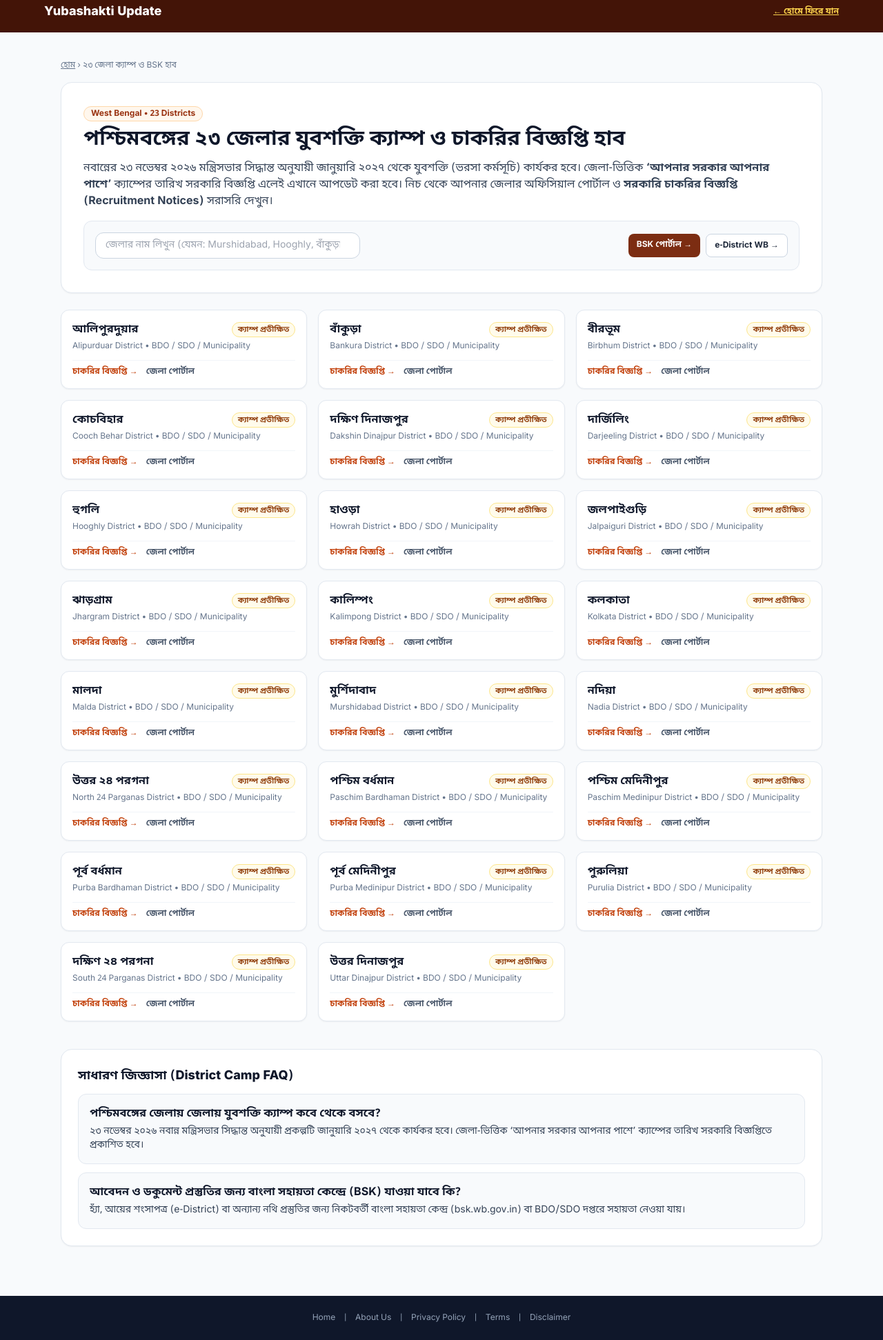
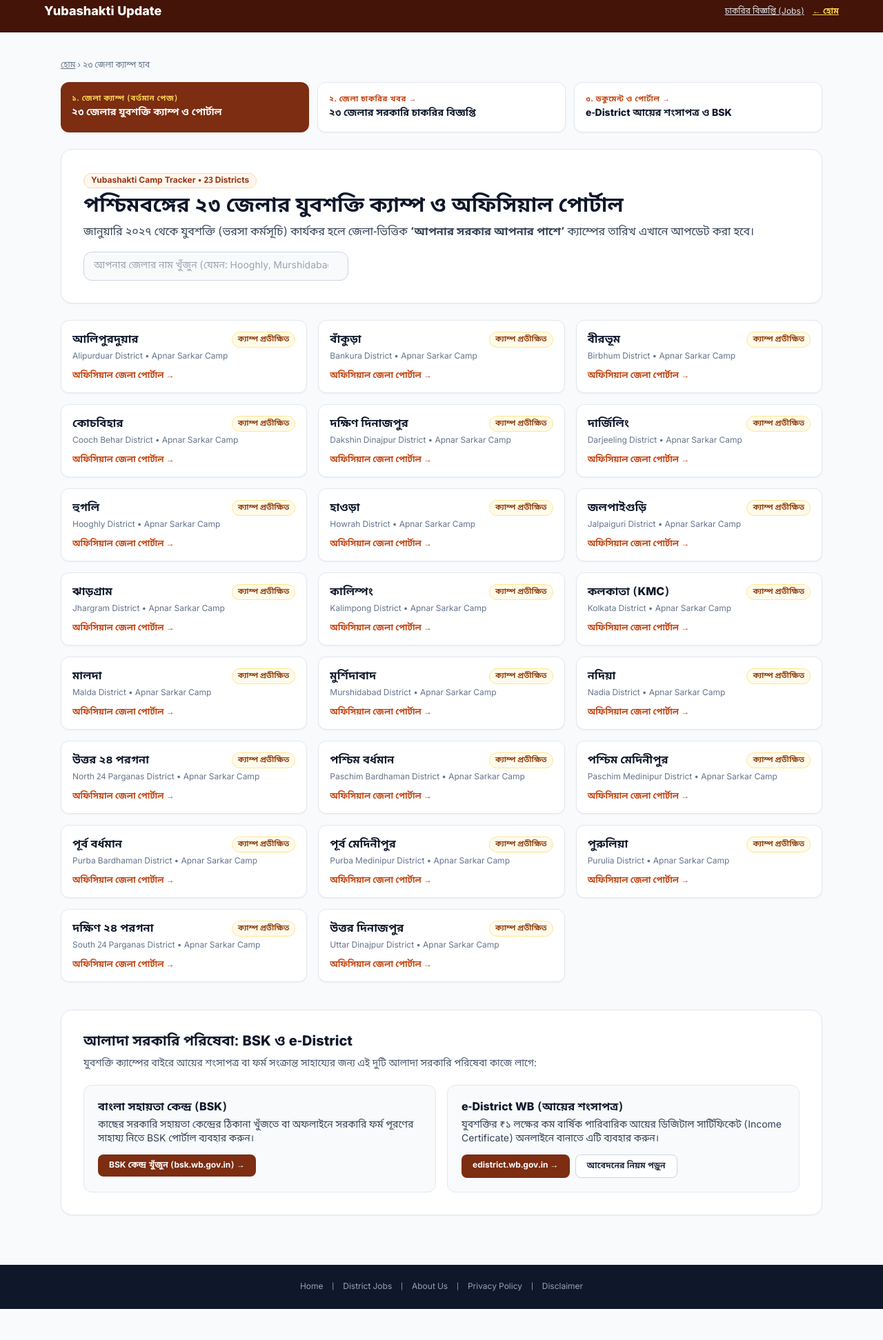
Before and after one commit to techinvein/yuvashaktiblog, a plain HTML site: page districts.html in a window 1280 px wide. Shown: the part 13-1956 px from the top of the page at 69% size. After the commit the page ends 1911 px from the top, so only its background shows below. Drawn offline with Linux system fonts and the light colour scheme.

Commit message:
Separate District Camps, District Jobs (jobs.html), BSK, and e-District cleanly

```diff
--- a/districts.html
+++ b/districts.html
@@ -3,18 +3,18 @@
 <head>
   <meta charset="UTF-8" />
   <meta name="viewport" content="width=device-width, initial-scale=1.0" />
-  <title>পশ্চিমবঙ্গের ২৩ জেলার যুবশক্তি ক্যাম্প ও চাকরির বিজ্ঞপ্তি হাব | Yubashakti Update</title>
-  <meta name="description" content="পশ্চিমবঙ্গের ২৩টি জেলার যুবশক্তি (ভরসা কর্মসূচি) ক্যাম্প আপডেট, অফিসিয়াল জেলা পোর্টাল, সরকারি চাকরির বিজ্ঞপ্তি (Recruitment Notices) ও বাংলা সহায়তা কেন্দ্র (BSK) তথ্য।" />
+  <title>পশ্চিমবঙ্গের ২৩ জেলার যুবশক্তি ক্যাম্প ও অফিসিয়াল পোর্টাল | Yubashakti Update</title>
+  <meta name="description" content="পশ্চিমবঙ্গের ২৩টি জেলার যুবশক্তি (ভরসা কর্মসূচি) ‘আপনার সরকার আপনার পাশে’ ক্যাম্পের আপডেট ও প্রতিটি জেলার অফিসিয়াল সরকারি পোর্টাল।" />
   <meta name="robots" content="index, follow, max-snippet:-1, max-image-preview:large" />
   <meta name="geo.region" content="IN-WB" />
   <meta name="geo.placename" content="West Bengal, India" />
   <link rel="icon" type="image/svg+xml" href="assets/favicon.svg" />
   <link rel="canonical" href="https://yuvashakti.blog/districts.html" />
-  <meta property="og:type" content="article" />
+  <meta property="og:type" content="website" />
   <meta property="og:site_name" content="Yubashakti Update" />
   <meta property="og:url" content="https://yuvashakti.blog/districts.html" />
-  <meta property="og:title" content="পশ্চিমবঙ্গের ২৩ জেলার যুবশক্তি ক্যাম্প ও BSK হাব" />
-  <meta property="og:description" content="আপনার জেলার অফিসিয়াল পোর্টাল, BDO/SDO ক্যাম্প আপডেট ও BSK তথ্য এক জায়গায় দেখুন।" />
+  <meta property="og:title" content="পশ্চিমবঙ্গের ২৩ জেলার যুবশক্তি ক্যাম্প ও অফিসিয়াল পোর্টাল" />
+  <meta property="og:description" content="জেলা-ভিত্তিক যুবশক্তি ক্যাম্প আপডেট এবং BSK ও e-District পরিষেবা আলাদাভাবে দেখুন।" />
   <meta property="og:image" content="https://yuvashakti.blog/assets/hero-scheme.jpg?v=4" />
   <script type="application/ld+json">
   {
@@ -24,7 +24,7 @@
         "@type": "BreadcrumbList",
         "itemListElement": [
           {"@type": "ListItem", "position": 1, "name": "হোম", "item": "https://yuvashakti.blog/"},
-          {"@type": "ListItem", "position": 2, "name": "২৩ জেলা ক্যাম্প ও BSK হাব", "item": "https://yuvashakti.blog/districts.html"}
+          {"@type": "ListItem", "position": 2, "name": "২৩ জেলা ক্যাম্প হাব", "item": "https://yuvashakti.blog/districts.html"}
         ]
       },
       {
@@ -36,14 +36,6 @@
             "acceptedAnswer": {
               "@type": "Answer",
               "text": "২৩ নভেম্বর ২০২৬ নবান্ন মন্ত্রিসভার সিদ্ধান্ত অনুযায়ী প্রকল্পটি জানুয়ারি ২০২৭ থেকে কার্যকর হবে। জেলা-ভিত্তিক ‘আপনার সরকার আপনার পাশে’ ক্যাম্পের তারিখ সরকারি বিজ্ঞপ্তিতে প্রকাশিত হবে।"
-            }
-          },
-          {
-            "@type": "Question",
-            "name": "আবেদন ও ডকুমেন্ট প্রস্তুতির জন্য বাংলা সহায়তা কেন্দ্রে (BSK) যাওয়া যাবে কি?",
-            "acceptedAnswer": {
-              "@type": "Answer",
-              "text": "হ্যাঁ, আয়ের শংসাপত্র (e-District) বা অন্যান্য নথি প্রস্তুতির জন্য নিকটবর্তী বাংলা সহায়তা কেন্দ্র (bsk.wb.gov.in) বা BDO/SDO দপ্তরে সহায়তা নেওয়া যায়।"
             }
           }
         ]
@@ -66,43 +58,64 @@
 </head>
 <body class="bg-slate-50 text-slate-900 antialiased">
   <header class="bg-orange-950 text-white py-4 px-4 sm:px-6">
-    <div class="max-w-6xl mx-auto flex items-center justify-between">
+    <div class="max-w-6xl mx-auto flex items-center justify-between gap-3">
       <a href="index.html" class="font-extrabold text-base sm:text-lg">Yubashakti Update</a>
-      <a href="index.html" class="text-xs text-amber-300 font-semibold underline">← হোমে ফিরে যান</a>
+      <div class="flex items-center gap-3 text-xs">
+        <a href="jobs.html" class="text-slate-200 hover:text-white underline">চাকরির বিজ্ঞপ্তি (Jobs)</a>
+        <a href="index.html" class="text-amber-300 font-semibold underline">← হোম</a>
+      </div>
     </div>
   </header>
 
   <main class="max-w-6xl mx-auto px-4 sm:px-6 py-8 sm:py-10">
     <nav class="text-xs text-slate-500 mb-4" aria-label="Breadcrumb">
       <a href="index.html" class="hover:text-orange-700 underline">হোম</a> &rsaquo;
-      <span>২৩ জেলা ক্যাম্প ও BSK হাব</span>
+      <span>২৩ জেলা ক্যাম্প হাব</span>
     </nav>
 
+    <!-- Clear 3-Way Navigation (No Confusion) -->
+    <div class="grid sm:grid-cols-3 gap-3 mb-6">
+      <div class="bg-orange-900 text-white rounded-xl p-4 shadow-sm">
+        <p class="text-[11px] uppercase tracking-wider text-amber-300 font-bold">১. জেলা ক্যাম্প (বর্তমান পেজ)</p>
+        <p class="text-sm font-extrabold mt-0.5">২৩ জেলার যুবশক্তি ক্যাম্প ও পোর্টাল</p>
+      </div>
+      <a href="jobs.html" class="bg-white hover:bg-orange-50 border border-slate-200 rounded-xl p-4 shadow-sm transition-colors block">
+        <p class="text-[11px] uppercase tracking-wider text-orange-700 font-bold">২. জেলা চাকরির খবর →</p>
+        <p class="text-sm font-extrabold text-slate-900 mt-0.5">২৩ জেলার সরকারি চাকরির বিজ্ঞপ্তি</p>
+      </a>
+      <a href="blog/income-certificate-edistrict-wb.html" class="bg-white hover:bg-orange-50 border border-slate-200 rounded-xl p-4 shadow-sm transition-colors block">
+        <p class="text-[11px] uppercase tracking-wider text-orange-700 font-bold">৩. ডকুমেন্ট ও পোর্টাল →</p>
+        <p class="text-sm font-extrabold text-slate-900 mt-0.5">e-District আয়ের শংসাপত্র ও BSK</p>
+      </a>
+    </div>
+
+    <!-- Section A: District Camps Only -->
     <section class="bg-white border border-slate-200 rounded-2xl p-6 sm:p-8 shadow-sm mb-6">
-      <span class="inline-block px-2.5 py-0.5 rounded-full text-xs font-bold bg-orange-50 text-orange-800 border border-orange-200 mb-2">West Bengal • 23 Districts</span>
-      <h1 class="text-2xl sm:text-3xl font-extrabold text-slate-900 mb-3">পশ্চিমবঙ্গের ২৩ জেলার যুবশক্তি ক্যাম্প ও চাকরির বিজ্ঞপ্তি হাব</h1>
-      <p class="text-sm sm:text-base text-slate-700 leading-relaxed mb-4">নবান্নের ২৩ নভেম্বর ২০২৬ মন্ত্রিসভার সিদ্ধান্ত অনুযায়ী জানুয়ারি ২০২৭ থেকে যুবশক্তি (ভরসা কর্মসূচি) কার্যকর হবে। জেলা-ভিত্তিক <strong>‘আপনার সরকার আপনার পাশে’</strong> ক্যাম্পের তারিখ সরকারি বিজ্ঞপ্তি এলেই এখানে আপডেট করা হবে। নিচ থেকে আপনার জেলার অফিসিয়াল পোর্টাল ও <strong>সরকারি চাকরির বিজ্ঞপ্তি (Recruitment Notices)</strong> সরাসরি দেখুন।</p>
-      <div class="flex flex-col sm:flex-row gap-3 items-stretch sm:items-center justify-between bg-slate-50 border border-slate-200 rounded-xl p-4">
-        <input id="distSearch" type="search" placeholder="জেলার নাম লিখুন (যেমন: Murshidabad, Hooghly, বাঁকুড়া)..." class="w-full sm:w-96 px-3.5 py-2 text-sm bg-white border border-slate-300 rounded-xl focus:outline-none focus:ring-2 focus:ring-orange-600" />
-        <div class="flex flex-wrap gap-2 text-xs">
-          <a href="https://bsk.wb.gov.in/" target="_blank" rel="noopener noreferrer" class="px-3 py-2 rounded-lg bg-orange-900 text-white font-bold hover:bg-orange-800">BSK পোর্টাল →</a>
-          <a href="https://edistrict.wb.gov.in/" target="_blank" rel="noopener noreferrer" class="px-3 py-2 rounded-lg bg-white border border-slate-300 text-slate-800 font-bold hover:bg-slate-100">e-District WB →</a>
-        </div>
-      </div>
+      <span class="inline-block px-2.5 py-0.5 rounded-full text-xs font-bold bg-orange-50 text-orange-800 border border-orange-200 mb-2">Yubashakti Camp Tracker • 23 Districts</span>
+      <h1 class="text-2xl sm:text-3xl font-extrabold text-slate-900 mb-2">পশ্চিমবঙ্গের ২৩ জেলার যুবশক্তি ক্যাম্প ও অফিসিয়াল পোর্টাল</h1>
+      <p class="text-sm sm:text-base text-slate-700 leading-relaxed mb-4">জানুয়ারি ২০২৭ থেকে যুবশক্তি (ভরসা কর্মসূচি) কার্যকর হলে জেলা-ভিত্তিক <strong>‘আপনার সরকার আপনার পাশে’</strong> ক্যাম্পের তারিখ এখানে আপডেট করা হবে।</p>
+      <input id="distSearch" type="search" placeholder="আপনার জেলার নাম খুঁজুন (যেমন: Hooghly, Murshidabad, বাঁকুড়া)..." class="w-full sm:w-96 px-3.5 py-2.5 text-sm bg-slate-50 border border-slate-300 rounded-xl focus:outline-none focus:ring-2 focus:ring-orange-600" />
     </section>
 
     <section id="districtGrid" class="grid sm:grid-cols-2 lg:grid-cols-3 gap-4 mb-10"></section>
 
-    <section class="bg-white border border-slate-200 rounded-2xl p-6 shadow-sm">
-      <h2 class="text-lg font-extrabold text-slate-900 mb-3">সাধারণ জিজ্ঞাসা (District Camp FAQ)</h2>
-      <div class="space-y-3">
-        <div class="border border-slate-200 rounded-xl p-4 bg-slate-50">
-          <h3 class="text-sm sm:text-base font-bold text-slate-900 mb-1">পশ্চিমবঙ্গের জেলায় জেলায় যুবশক্তি ক্যাম্প কবে থেকে বসবে?</h3>
-          <p class="text-xs sm:text-sm text-slate-700">২৩ নভেম্বর ২০২৬ নবান্ন মন্ত্রিসভার সিদ্ধান্ত অনুযায়ী প্রকল্পটি জানুয়ারি ২০২৭ থেকে কার্যকর হবে। জেলা-ভিত্তিক ‘আপনার সরকার আপনার পাশে’ ক্যাম্পের তারিখ সরকারি বিজ্ঞপ্তিতে প্রকাশিত হবে।</p>
+    <!-- Section B: Clearly Separated BSK & e-District Services -->
+    <section class="bg-white border border-slate-200 rounded-2xl p-6 sm:p-8 shadow-sm">
+      <h2 class="text-xl font-extrabold text-slate-900 mb-2">আলাদা সরকারি পরিষেবা: BSK ও e-District</h2>
+      <p class="text-xs sm:text-sm text-slate-600 mb-5">যুবশক্তি ক্যাম্পের বাইরে আয়ের শংসাপত্র বা ফর্ম সংক্রান্ত সাহায্যের জন্য এই দুটি আলাদা সরকারি পরিষেবা কাজে লাগে:</p>
+      <div class="grid md:grid-cols-2 gap-4">
+        <div class="border border-slate-200 rounded-xl p-5 bg-slate-50">
+          <h3 class="text-base font-extrabold text-slate-900 mb-1">বাংলা সহায়তা কেন্দ্র (BSK)</h3>
+          <p class="text-xs sm:text-sm text-slate-700 mb-3">কাছের সরকারি সহায়তা কেন্দ্রের ঠিকানা খুঁজতে বা অফলাইনে সরকারি ফর্ম পূরণের সাহায্য নিতে BSK পোর্টাল ব্যবহার করুন।</p>
+          <a href="https://bsk.wb.gov.in/" target="_blank" rel="noopener noreferrer" class="inline-block px-4 py-2 rounded-lg bg-orange-900 text-white text-xs font-bold hover:bg-orange-800">BSK কেন্দ্র খুঁজুন (bsk.wb.gov.in) →</a>
         </div>
-        <div class="border border-slate-200 rounded-xl p-4 bg-slate-50">
-          <h3 class="text-sm sm:text-base font-bold text-slate-900 mb-1">আবেদন ও ডকুমেন্ট প্রস্তুতির জন্য বাংলা সহায়তা কেন্দ্রে (BSK) যাওয়া যাবে কি?</h3>
-          <p class="text-xs sm:text-sm text-slate-700">হ্যাঁ, আয়ের শংসাপত্র (e-District) বা অন্যান্য নথি প্রস্তুতির জন্য নিকটবর্তী বাংলা সহায়তা কেন্দ্র (bsk.wb.gov.in) বা BDO/SDO দপ্তরে সহায়তা নেওয়া যায়।</p>
+        <div class="border border-slate-200 rounded-xl p-5 bg-slate-50">
+          <h3 class="text-base font-extrabold text-slate-900 mb-1">e-District WB (আয়ের শংসাপত্র)</h3>
+          <p class="text-xs sm:text-sm text-slate-700 mb-3">যুবশক্তির ₹১ লক্ষের কম বার্ষিক পারিবারিক আয়ের ডিজিটাল সার্টিফিকেট (Income Certificate) অনলাইনে বানাতে এটি ব্যবহার করুন।</p>
+          <div class="flex flex-wrap gap-2">
+            <a href="https://edistrict.wb.gov.in/" target="_blank" rel="noopener noreferrer" class="inline-block px-4 py-2 rounded-lg bg-orange-900 text-white text-xs font-bold hover:bg-orange-800">edistrict.wb.gov.in →</a>
+            <a href="blog/income-certificate-edistrict-wb.html" class="inline-block px-4 py-2 rounded-lg bg-white border border-slate-300 text-slate-800 text-xs font-bold hover:bg-slate-100">আবেদনের নিয়ম পড়ুন</a>
+          </div>
         </div>
       </div>
     </section>
@@ -110,37 +123,37 @@
 
   <footer class="bg-slate-900 text-slate-400 py-6 px-4 text-xs text-center mt-8">
     <a href="index.html" class="mx-2 hover:text-white">Home</a> |
+    <a href="jobs.html" class="mx-2 hover:text-white">District Jobs</a> |
     <a href="about-us.html" class="mx-2 hover:text-white">About Us</a> |
     <a href="privacy-policy.html" class="mx-2 hover:text-white">Privacy Policy</a> |
-    <a href="terms.html" class="mx-2 hover:text-white">Terms</a> |
     <a href="disclaimer.html" class="mx-2 hover:text-white">Disclaimer</a>
   </footer>
 
   <script>
     const DISTRICTS = [
-      { bn: 'আলিপুরদুয়ার', en: 'Alipurduar', url: 'https://alipurduar.gov.in/', rec: 'https://alipurduar.gov.in/notice_category/recruitment/' },
-      { bn: 'বাঁকুড়া', en: 'Bankura', url: 'https://bankura.gov.in/', rec: 'https://bankura.gov.in/notice_category/recruitment/' },
-      { bn: 'বীরভূম', en: 'Birbhum', url: 'https://birbhum.gov.in/', rec: 'https://birbhum.gov.in/notice_category/recruitment/' },
-      { bn: 'কোচবিহার', en: 'Cooch Behar', url: 'https://coochbehar.gov.in/', rec: 'https://coochbehar.gov.in/notice_category/recruitment/' },
-      { bn: 'দক্ষিণ দিনাজপুর', en: 'Dakshin Dinajpur', url: 'https://ddinajpur.nic.in/', rec: 'https://ddinajpur.nic.in/notice_category/recruitment/' },
-      { bn: 'দার্জিলিং', en: 'Darjeeling', url: 'https://darjeeling.gov.in/', rec: 'https://darjeeling.gov.in/notice_category/recruitment/' },
-      { bn: 'হুগলি', en: 'Hooghly', url: 'https://hooghly.gov.in/', rec: 'https://hooghly.gov.in/notice_category/recruitment/' },
-      { bn: 'হাওড়া', en: 'Howrah', url: 'https://howrah.gov.in/', rec: 'https://howrah.gov.in/notice_category/recruitment/' },
-      { bn: 'জলপাইগুড়ি', en: 'Jalpaiguri', url: 'https://jalpaiguri.gov.in/', rec: 'https://jalpaiguri.gov.in/notice_category/recruitment/' },
-      { bn: 'ঝাড়গ্রাম', en: 'Jhargram', url: 'https://jhargram.gov.in/', rec: 'https://jhargram.gov.in/notice_category/recruitment/' },
-      { bn: 'কালিম্পং', en: 'Kalimpong', url: 'https://kalimpong.gov.in/', rec: 'https://kalimpong.gov.in/notice_category/recruitment/' },
-      { bn: 'কলকাতা', en: 'Kolkata', url: 'https://www.kmcgov.in/', rec: 'https://www.kmcgov.in/' },
-      { bn: 'মালদা', en: 'Malda', url: 'https://malda.gov.in/', rec: 'https://malda.gov.in/notice_category/recruitment/' },
-      { bn: 'মুর্শিদাবাদ', en: 'Murshidabad', url: 'https://murshidabad.gov.in/', rec: 'https://murshidabad.gov.in/notice_category/recruitment/' },
-      { bn: 'নদিয়া', en: 'Nadia', url: 'https://nadia.gov.in/', rec: 'https://nadia.gov.in/notice_category/recruitment/' },
-      { bn: 'উত্তর ২৪ পরগনা', en: 'North 24 Parganas', url: 'https://north24parganas.gov.in/', rec: 'https://north24parganas.gov.in/notice_category/recruitment/' },
-      { bn: 'পশ্চিম বর্ধমান', en: 'Paschim Bardhaman', url: 'https://paschimbardhaman.gov.in/', rec: 'https://paschimbardhaman.gov.in/notice_category/recruitment/' },
-      { bn: 'পশ্চিম মেদিনীপুর', en: 'Paschim Medinipur', url: 'https://paschimmedinipur.gov.in/', rec: 'https://paschimmedinipur.gov.in/notice_category/recruitment/' },
-      { bn: 'পূর্ব বর্ধমান', en: 'Purba Bardhaman', url: 'https://purbabardhaman.nic.in/', rec: 'https://purbabardhaman.nic.in/' },
-      { bn: 'পূর্ব মেদিনীপুর', en: 'Purba Medinipur', url: 'https://purbamedinipur.gov.in/', rec: 'https://purbamedinipur.gov.in/notice_category/recruitment/' },
-      { bn: 'পুরুলিয়া', en: 'Purulia', url: 'https://purulia.gov.in/', rec: 'https://purulia.gov.in/notice_category/recruitment/' },
-      { bn: 'দক্ষিণ ২৪ পরগনা', en: 'South 24 Parganas', url: 'https://s24pgs.gov.in/', rec: 'https://s24pgs.gov.in/notice_category/recruitment/' },
-      { bn: 'উত্তর দিনাজপুর', en: 'Uttar Dinajpur', url: 'https://uttardinajpur.gov.in/', rec: 'https://uttardinajpur.gov.in/notice_category/recruitment/' }
+      { bn: 'আলিপুরদুয়ার', en: 'Alipurduar', url: 'https://alipurduar.gov.in/' },
+      { bn: 'বাঁকুড়া', en: 'Bankura', url: 'https://bankura.gov.in/' },
+      { bn: 'বীরভূম', en: 'Birbhum', url: 'https://birbhum.gov.in/' },
+      { bn: 'কোচবিহার', en: 'Cooch Behar', url: 'https://coochbehar.gov.in/' },
+      { bn: 'দক্ষিণ দিনাজপুর', en: 'Dakshin Dinajpur', url: 'https://ddinajpur.nic.in/' },
+      { bn: 'দার্জিলিং', en: 'Darjeeling', url: 'https://darjeeling.gov.in/' },
+      { bn: 'হুগলি', en: 'Hooghly', url: 'https://hooghly.gov.in/' },
+      { bn: 'হাওড়া', en: 'Howrah', url: 'https://howrah.gov.in/' },
+      { bn: 'জলপাইগুড়ি', en: 'Jalpaiguri', url: 'https://jalpaiguri.gov.in/' },
+      { bn: 'ঝাড়গ্রাম', en: 'Jhargram', url: 'https://jhargram.gov.in/' },
+      { bn: 'কালিম্পং', en: 'Kalimpong', url: 'https://kalimpong.gov.in/' },
+      { bn: 'কলকাতা (KMC)', en: 'Kolkata', url: 'https://www.kmcgov.in/' },
+      { bn: 'মালদা', en: 'Malda', url: 'https://malda.gov.in/' },
+      { bn: 'মুর্শিদাবাদ', en: 'Murshidabad', url: 'https://murshidabad.gov.in/' },
+      { bn: 'নদিয়া', en: 'Nadia', url: 'https://nadia.gov.in/' },
+      { bn: 'উত্তর ২৪ পরগনা', en: 'North 24 Parganas', url: 'https://north24parganas.gov.in/' },
+      { bn: 'পশ্চিম বর্ধমান', en: 'Paschim Bardhaman', url: 'https://paschimbardhaman.gov.in/' },
+      { bn: 'পশ্চিম মেদিনীপুর', en: 'Paschim Medinipur', url: 'https://paschimmedinipur.gov.in/' },
+      { bn: 'পূর্ব বর্ধমান', en: 'Purba Bardhaman', url: 'https://purbabardhaman.nic.in/' },
+      { bn: 'পূর্ব মেদিনীপুর', en: 'Purba Medinipur', url: 'https://purbamedinipur.gov.in/' },
+      { bn: 'পুরুলিয়া', en: 'Purulia', url: 'https://purulia.gov.in/' },
+      { bn: 'দক্ষিণ ২৪ পরগনা', en: 'South 24 Parganas', url: 'https://s24pgs.gov.in/' },
+      { bn: 'উত্তর দিনাজপুর', en: 'Uttar Dinajpur', url: 'https://uttardinajpur.gov.in/' }
     ];
 
     function renderDistricts(q = '') {
@@ -158,12 +171,9 @@
               <h2 class="text-base font-extrabold text-slate-900">${d.bn}</h2>
               <span class="text-[11px] font-bold px-2 py-0.5 rounded-full bg-amber-50 text-amber-800 border border-amber-200">ক্যাম্প প্রতীক্ষিত</span>
             </div>
-            <p class="text-xs text-slate-500">${d.en} District • BDO / SDO / Municipality</p>
+            <p class="text-xs text-slate-500">${d.en} District • Apnar Sarkar Camp</p>
           </div>
-          <div class="flex flex-wrap items-center gap-3 pt-2 border-t border-slate-100 text-xs">
-            <a href="${d.rec}" target="_blank" rel="noopener noreferrer" class="font-bold text-orange-700 hover:underline">চাকরির বিজ্ঞপ্তি →</a>
-            <a href="${d.url}" target="_blank" rel="noopener noreferrer" class="font-semibold text-slate-600 hover:underline">জেলা পোর্টাল</a>
-          </div>
+          <a href="${d.url}" target="_blank" rel="noopener noreferrer" class="text-xs font-bold text-orange-700 hover:underline">অফিসিয়াল জেলা পোর্টাল →</a>
         </div>
       `).join('');
     }
--- a/sitemap.xml
+++ b/sitemap.xml
@@ -13,6 +13,7 @@
   <url><loc>https://yuvashakti.blog/blog/eligibility-exclusions-guide.html</loc><lastmod>2026-11-25</lastmod></url>
   <url><loc>https://yuvashakti.blog/age-calculator.html</loc><lastmod>2026-11-25</lastmod></url>
   <url><loc>https://yuvashakti.blog/districts.html</loc><lastmod>2026-11-25</lastmod></url>
+  <url><loc>https://yuvashakti.blog/jobs.html</loc><lastmod>2026-11-25</lastmod></url>
   <url><loc>https://yuvashakti.blog/about-us.html</loc><lastmod>2026-11-25</lastmod></url>
   <url><loc>https://yuvashakti.blog/privacy-policy.html</loc><lastmod>2026-11-25</lastmod></url>
   <url><loc>https://yuvashakti.blog/terms.html</loc><lastmod>2026-11-25</lastmod></url>
```
Also changed, not shown: index.html (+2 -1 lines), jobs.html (added, +146 -0 lines), assets/styles.css.
